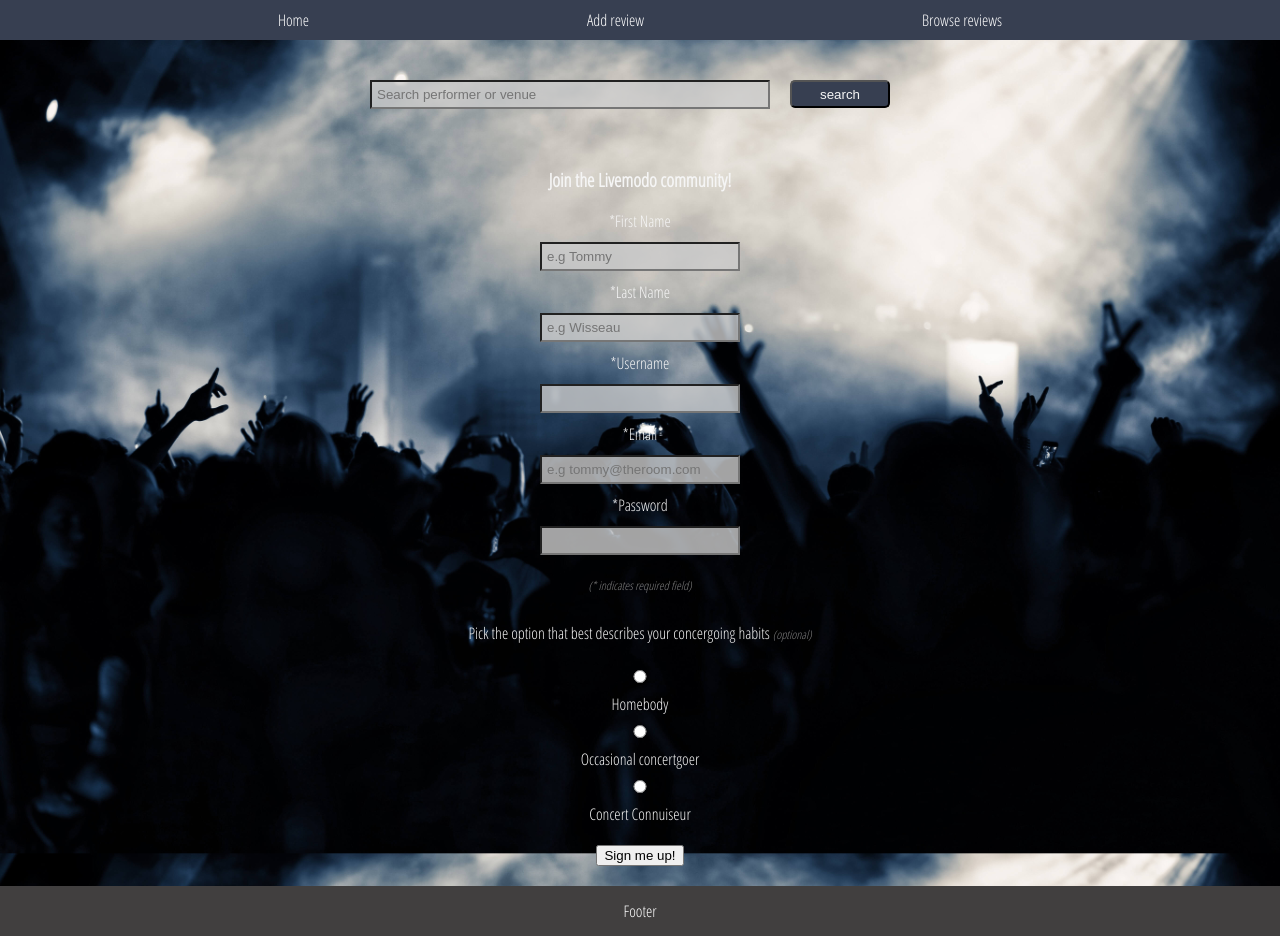
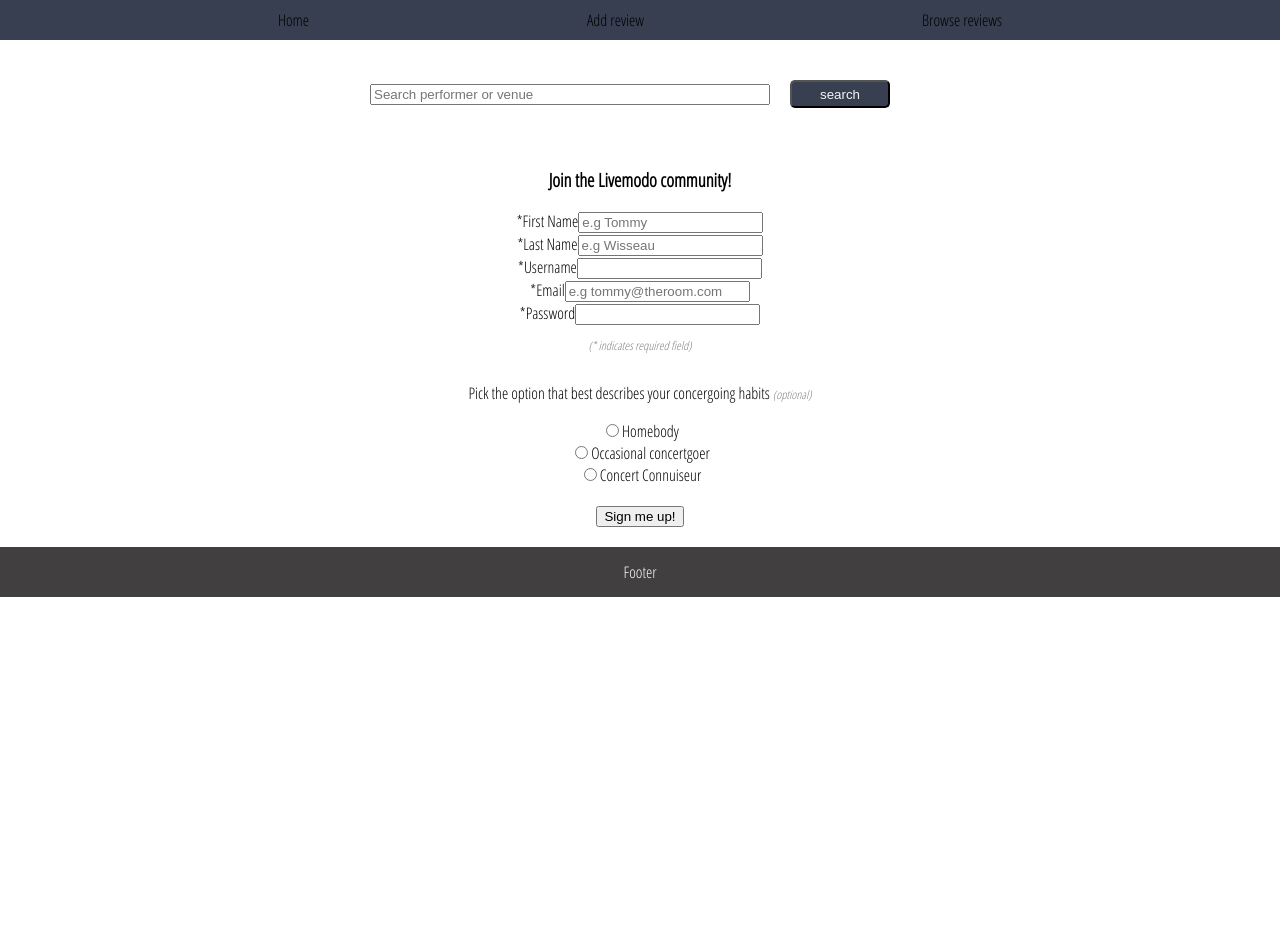
Before and after one commit to BC1985/livemodo, a React (Create React App) app: page /signup in a window 1280 px wide. After the commit the page ends 800 px from the top, so only its background shows below. Built offline with nearby package versions, Linux system fonts and the light colour scheme.

Commit message:
Modify style

```diff
--- a/src/AddReviewsPage.css
+++ b/src/AddReviewsPage.css
@@ -9,14 +9,10 @@
 .add-review-container form {
   width: 600px;
   padding: 10px;
-  background: rgb(176, 196, 222, 0.5);
   border-radius: 10px;
 }
 .push {
   height: 50px;
-}
-
-#add-review-header {
 }
 
 .error {
@@ -27,10 +23,11 @@
   width: 250px;
 }
 
-input {
+#add-review-form input {
   width: 200px;
   display: block;
   margin: 10px 0px 10px 0px;
+  background-color: #cccc;
 }
 #radio-buttons {
   width: 150px;
@@ -42,3 +39,9 @@ input {
 .react-calendar {
   margin-top: 10px;
 }
+
+/* #add-review-form input {
+  height: 28px;
+  display: flex;
+  width: 400px;
+} */
--- a/src/App.css
+++ b/src/App.css
@@ -7,9 +7,9 @@
 }
 
 body {
-  background-image: url("../src/images/audience-backlit-blue-2078071.jpg");
+  /* background-image: url("../src/images/audience-backlit-blue-2078071.jpg"); */
   background-size: cover;
-  color: whitesmoke;
+  color: black;
   background-attachment: fixed;
   background-repeat: no-repeat;
 }
--- a/src/BrowseForm.css
+++ b/src/BrowseForm.css
@@ -7,3 +7,11 @@
 .search-form input {
   width: 400px;
 }
+
+#search-form input {
+  display: flex;
+  width: 400px;
+  height: 28px;
+  background-color: #cccc;
+  margin: 10px;
+}
--- a/src/BrowseReviewsPage.css
+++ b/src/BrowseReviewsPage.css
@@ -1,6 +1,6 @@
-input {
+/* input {
   background-color: #cccc;
-}
+} */
 .tagline {
   color: gray;
   font-style: italic;
--- a/src/LoginPage.css
+++ b/src/LoginPage.css
@@ -1,18 +1,20 @@
 .login-form-container {
   display: flex;
   flex-direction: column;
+  margin-left: 100px;
+  margin-right: 100px;
 }
 
-.forgot-credentials {
-  height: 50vh;
+#help {
+  height: 30vh;
+  display: flex;
+  justify-content: space-evenly;
 }
 
-#signup {
-  margin-right: auto;
-  margin-left: auto;
-  width: 30%;
+#login-form input {
+  display: flex;
+  width: 400px;
+  height: 28px;
+  background-color: #cccc;
+  margin: 10px;
 }
-
-.login-header {
-  padding: 50px;
-}
--- a/src/Navbar.css
+++ b/src/Navbar.css
@@ -17,7 +17,7 @@ ul {
   display: flex;
 }
 a {
-  color: white;
+  color: black;
   text-decoration: none;
 }
 
--- a/src/SignupForm.css
+++ b/src/SignupForm.css
@@ -5,13 +5,26 @@ form {
   justify-content: center;
 }
 
-input,
+#signup-form input,
 textarea {
   background-color: #cccc;
   padding: 5px;
+  display: inline-block;
+  margin-left: 100px;
 }
 
 button {
   align-self: center;
   margin: 20px;
 }
+
+.text-input {
+  display: inline-block;
+}
+
+#sign-form label {
+  margin-right: 100px;
+}
+#signup {
+  justify-content: end;
+}
```
Also changed, not shown: src/ThankYouPage.css (+7 -0 lines).
